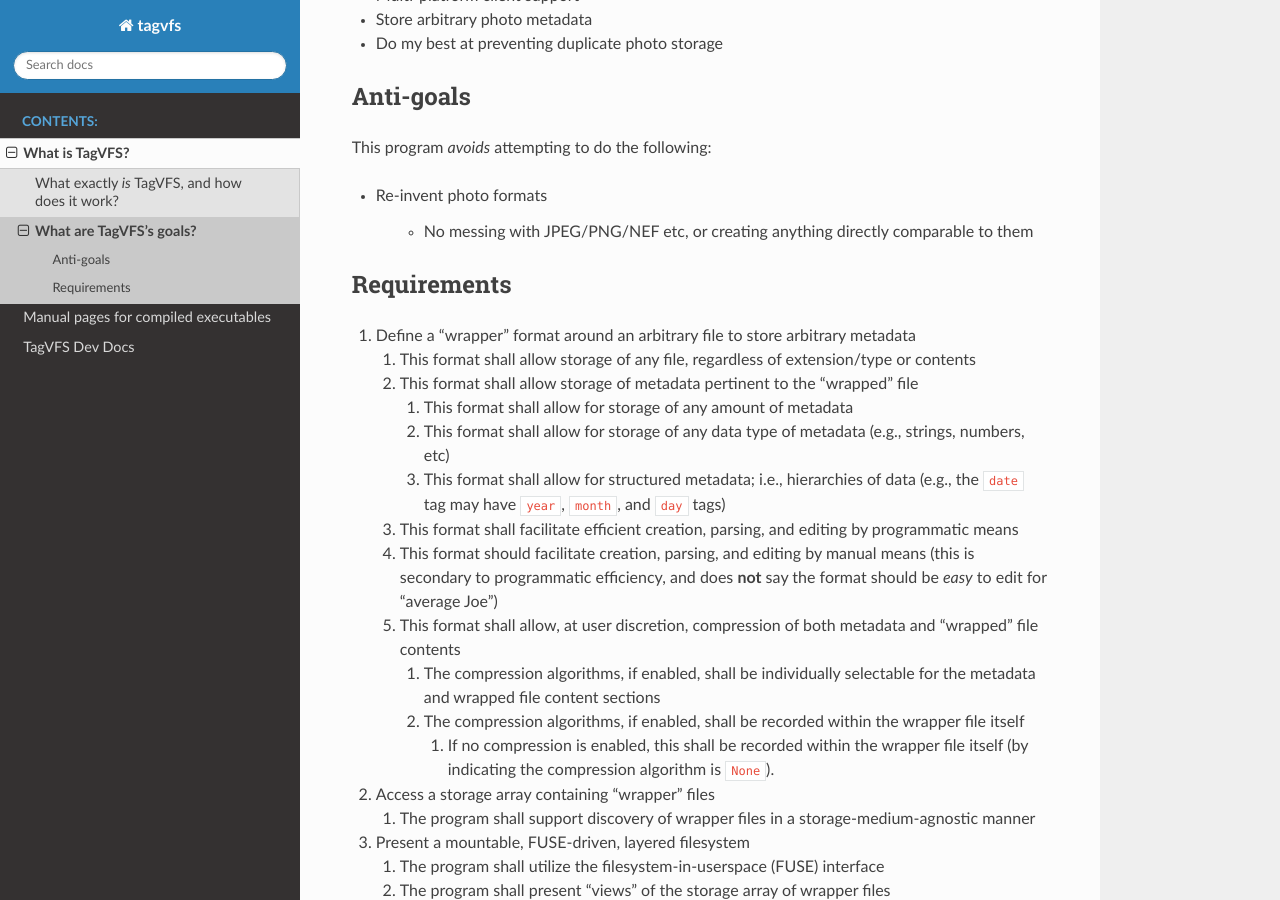
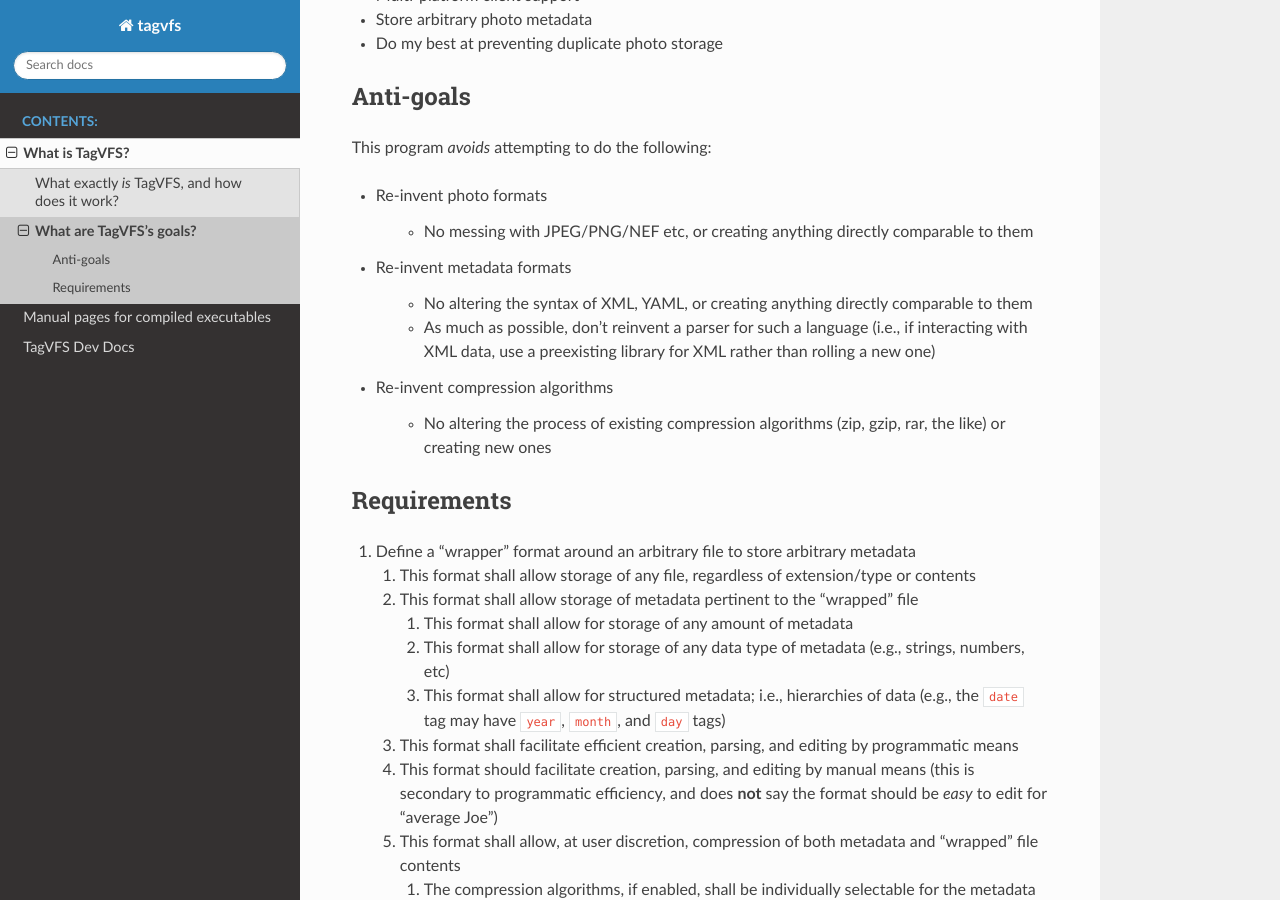
Before and after one commit to mishaturnbull/TagVFS, a Sphinx documentation site: the page built from doc/about/goals.rst, in a window 1280 px wide and 900 px high, scrolled down 320 px. Built offline with Sphinx 7.4.7 and the Read the Docs theme 2.0.0, drawn with Linux system fonts in a browser that asks for light colours.

```diff
--- a/doc/about/goals.rst
+++ b/doc/about/goals.rst
@@ -19,39 +19,68 @@ This program *avoids* attempting to do the following:
 
 * Re-invent photo formats
 
-   * No messing with JPEG/PNG/NEF etc, or creating anything directly comparable to them
+   * No messing with JPEG/PNG/NEF etc, or creating anything directly comparable
+     to them
+
+* Re-invent metadata formats
+
+   * No altering the syntax of XML, YAML, or creating anything directly
+     comparable to them
+   * As much as possible, don't reinvent a parser for such a language (i.e., if
+     interacting with XML data, use a preexisting library for XML rather than
+     rolling a new one)
+
+* Re-invent compression algorithms
+
+   * No altering the process of existing compression algorithms (zip, gzip,
+     rar, the like) or creating new ones
 
 Requirements
 ------------
 
 1. Define a "wrapper" format around an arbitrary file to store arbitrary metadata
 
-   1. This format shall allow storage of any file, regardless of extension/type or contents
-   2. This format shall allow storage of metadata pertinent to the "wrapped" file
+   1. This format shall allow storage of any file, regardless of extension/type
+      or contents
+   2. This format shall allow storage of metadata pertinent to the "wrapped"
+      file
 
       1. This format shall allow for storage of any amount of metadata
-      2. This format shall allow for storage of any data type of metadata (e.g., strings, numbers, etc)
-      3. This format shall allow for structured metadata; i.e., hierarchies of data (e.g., the ``date`` tag may have ``year``, ``month``, and ``day`` tags)
+      2. This format shall allow for storage of any data type of metadata
+         (e.g., strings, numbers, etc)
+      3. This format shall allow for structured metadata; i.e., hierarchies of
+         data (e.g., the ``date`` tag may have ``year``, ``month``, and
+         ``day`` tags)
 
-   3. This format shall facilitate efficient creation, parsing, and editing by programmatic means
+   3. This format shall facilitate efficient creation, parsing, and editing by
+      programmatic means
    4. This format should facilitate creation, parsing, and editing by manual
       means (this is secondary to programmatic efficiency, and does **not**
       say the format should be *easy* to edit for "average Joe")
-   5. This format shall allow, at user discretion, compression of both metadata and "wrapped" file contents
+   5. This format shall allow, at user discretion, compression of both metadata
+      and "wrapped" file contents
 
-      1. The compression algorithms, if enabled, shall be individually selectable for the metadata and wrapped file content sections
-      2. The compression algorithms, if enabled, shall be recorded within the wrapper file itself
+      1. The compression algorithms, if enabled, shall be individually
+         selectable for the metadata and wrapped file content sections
+      2. The compression algorithms, if enabled, shall be recorded within the
+         wrapper file itself
 
-         1. If no compression is enabled, this shall be recorded within the wrapper file itself (by indicating the compression algorithm is ``None``).
+         1. If no compression is enabled, this shall be recorded within the
+            wrapper file itself (by indicating the compression
+            algorithm is ``None``).
 
 2. Access a storage array containing "wrapper" files
 
-   1. The program shall support discovery of wrapper files in a storage-medium-agnostic manner
+   1. The program shall support discovery of wrapper files in a
+      storage-medium-agnostic manner
 
 3. Present a mountable, FUSE-driven, layered filesystem
 
    1. The program shall utilize the filesystem-in-userspace (FUSE) interface
    2. The program shall present "views" of the storage array of wrapper files
 
-      1. The program shall define a "view" for each metadata tag available in any wrapper file
-      2. The program's view structure shall mirror that of the metadata structure (e.g., the ``date`` folder view may have ``year``, ``month``, and ``day`` sub-folder views)
+      1. The program shall define a "view" for each metadata tag available in
+         any wrapper file
+      2. The program's view structure shall mirror that of the metadata
+         structure (e.g., the ``date`` folder view may have ``year``,
+         ``month``, and ``day`` sub-folder views)
--- a/doc/dev/documentation.rst
+++ b/doc/dev/documentation.rst
@@ -1,6 +1,6 @@
-====================
-TagVFS documentation
-====================
+=====================
+Writing documentation
+=====================
 
 TagVFS uses Sphinx for documentation (which apparently you've found), aided by
 the ``hawkmoth`` Python package to pick up and parse code comments.  All
```
Also changed, not shown: doc/dev/devenv.rst (+7 -1 lines).
